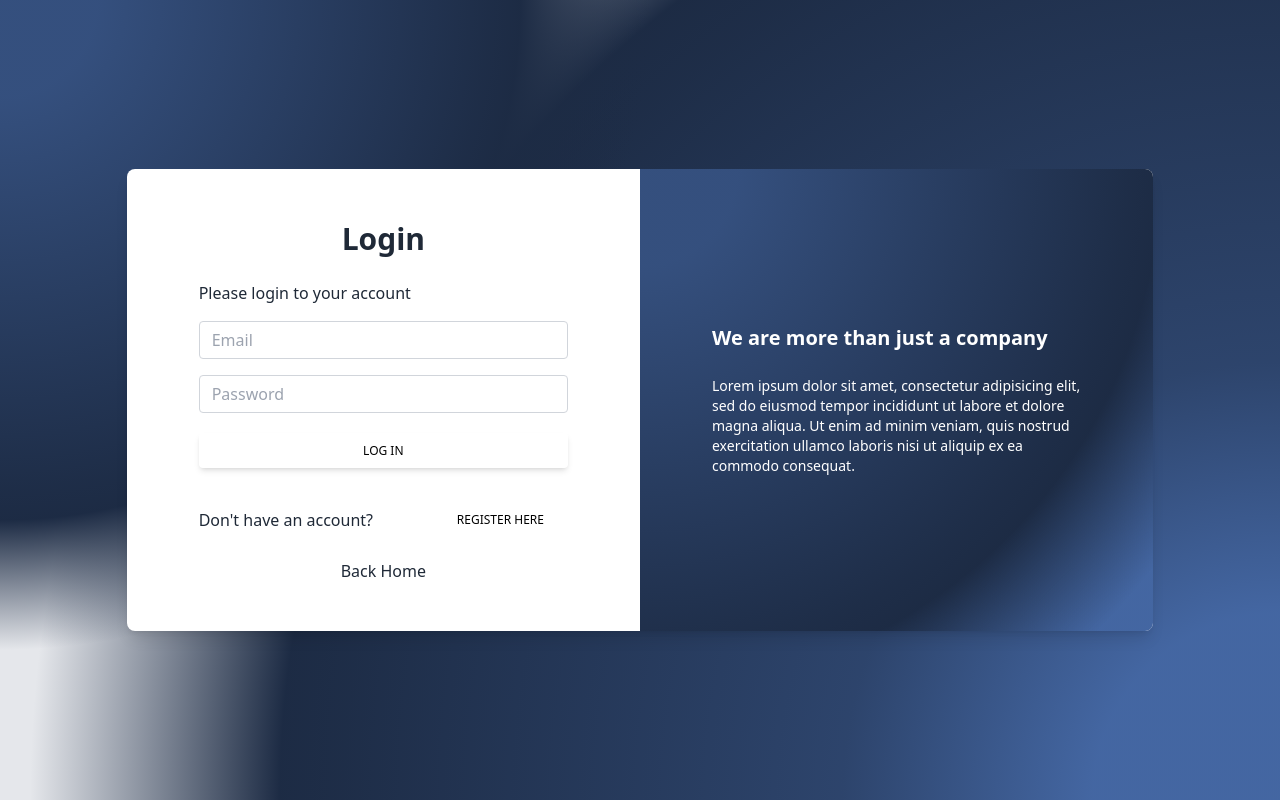
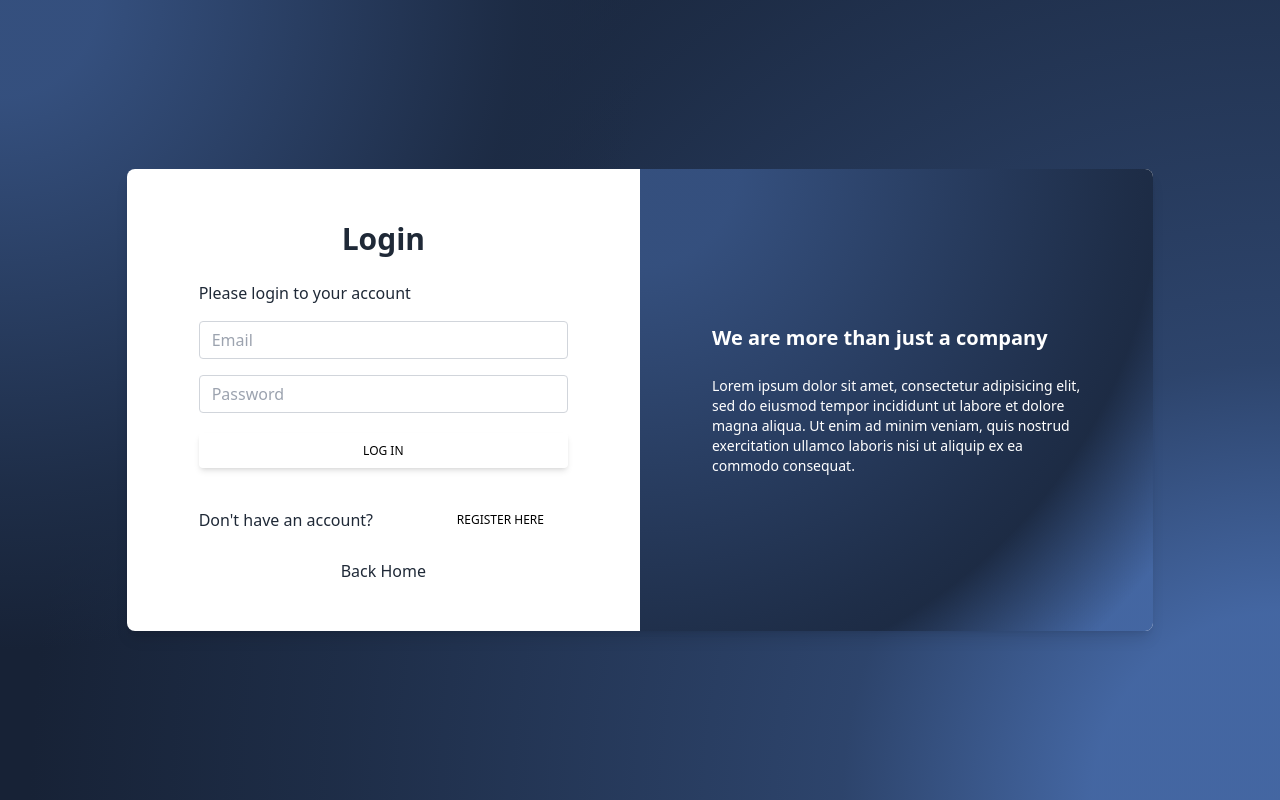
Before and after one commit to KingsleyAmankwah/mern-auth-system, a React (Create React App) app in the folder frontend/: page /login in a window 1280 px wide. Built offline with nearby package versions, Linux system fonts and the light colour scheme.

Commit message:
Added Frontend UI

```diff
--- a/frontend/src/pages/Login.jsx
+++ b/frontend/src/pages/Login.jsx
@@ -1,7 +1,7 @@
 function Login() {
   return (
     <>
-      <section className="h-full gradient-form bg-gray-200 md:h-screen background-radial-gradient">
+      <section className="h-full gradient-form md:h-screen background-radial-gradient">
         <div className="container py-12 px-6 h-full">
           <div className="flex justify-center items-center flex-wrap h-full g-6 text-gray-800">
             <div className="xl:w-10/12">
--- a/frontend/src/pages/Register.jsx
+++ b/frontend/src/pages/Register.jsx
@@ -1,7 +1,7 @@
 function Register() {
   return (
     <>
-      <section class="h-full gradient-form bg-gray-200 md:h-screen background-radial-gradient">
+      <section class="h-full gradient-form md:h-screen background-radial-gradient">
         <div class="container py-12 px-6 h-full">
           <div class="flex justify-center items-center flex-wrap h-full g-6 text-gray-800">
             <div class="xl:w-10/12">
```
